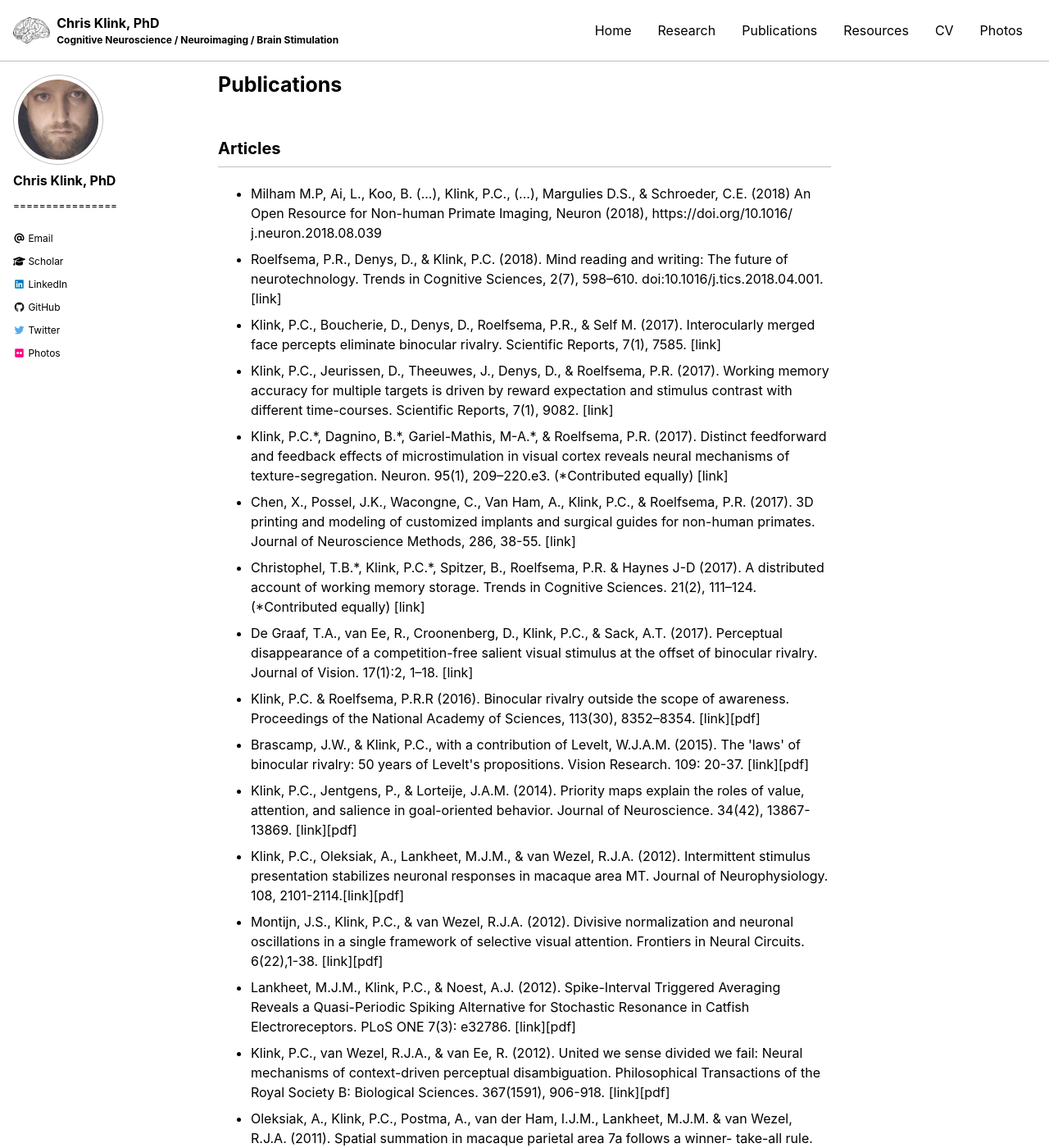
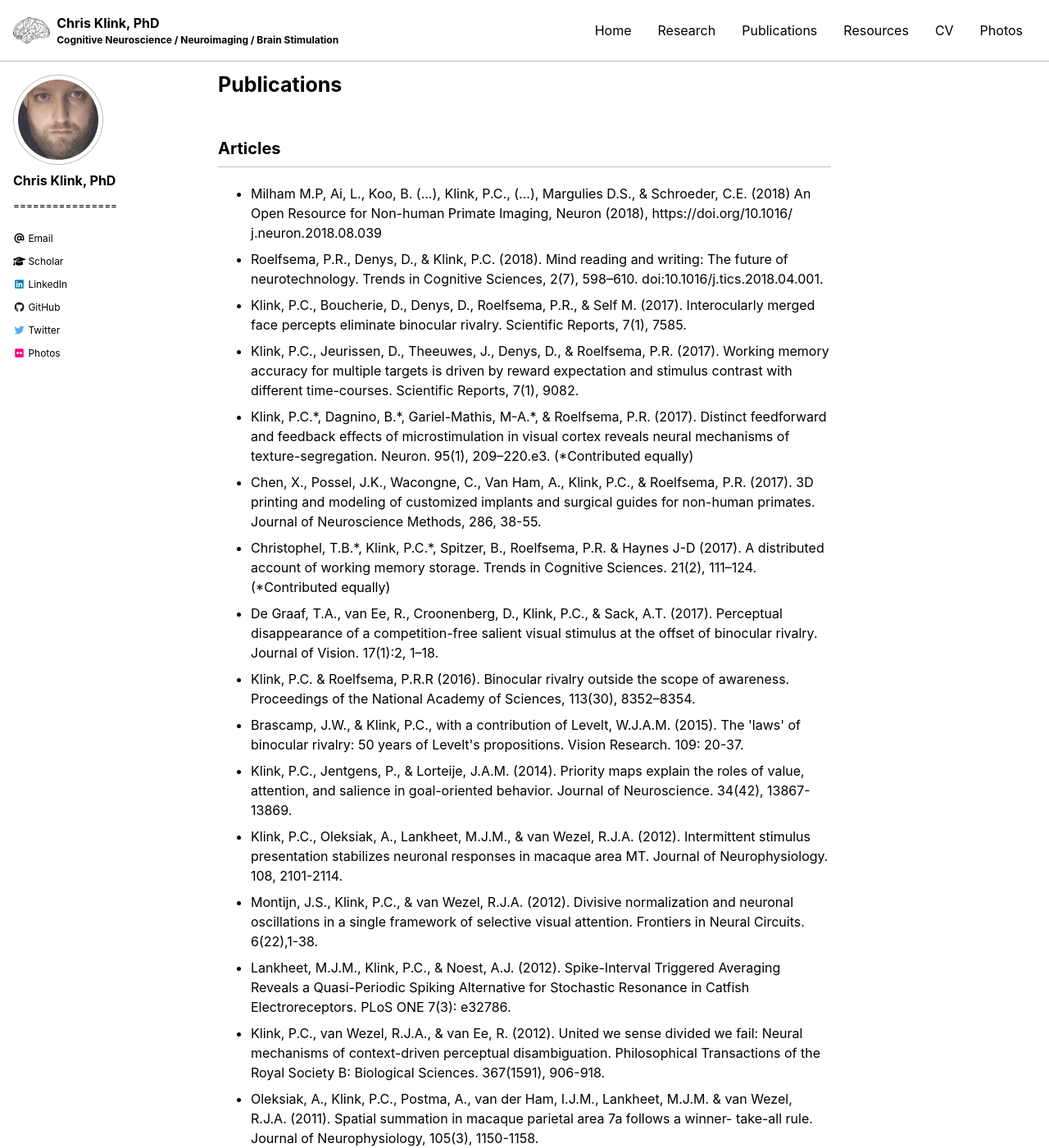
Before and after one commit to pcklink/pcklink.github.io, a Jekyll site: the page built from publications.md, in a window 1280 px wide and 1400 px high. Shown: the whole window at 82% size. Built offline with Jekyll 4.4.1, drawn with Linux system fonts in a browser that asks for light colours; cached includes are drawn as plain includes; nearby versions of some CDN libraries; some of the changed text lies outside the part shown.

Commit message:
Update publications.md

```diff
--- a/publications.md
+++ b/publications.md
@@ -9,64 +9,64 @@ author_profile: true
 <p><ul>
   <li>Milham M.P, Ai, L., Koo, B. (...), Klink, P.C., (...), Margulies D.S., & Schroeder, C.E. (2018)  An Open Resource for Non-human Primate Imaging, Neuron (2018), https://doi.org/10.1016/ j.neuron.2018.08.039
   </li>
-  <li>Roelfsema, P.R., Denys, D., & Klink, P.C. (2018). Mind reading and writing: The future of neurotechnology. Trends in Cognitive Sciences,  2(7), 598–610. doi:10.1016/j.tics.2018.04.001. [link]
+  <li>Roelfsema, P.R., Denys, D., & Klink, P.C. (2018). Mind reading and writing: The future of neurotechnology. Trends in Cognitive Sciences,  2(7), 598–610. doi:10.1016/j.tics.2018.04.001.
   </li>
-  <li>Klink, P.C., Boucherie, D., Denys, D., Roelfsema, P.R., & Self M. (2017). Interocularly merged face percepts eliminate binocular rivalry. Scientific Reports, 7(1), 7585. [link]
+  <li>Klink, P.C., Boucherie, D., Denys, D., Roelfsema, P.R., & Self M. (2017). Interocularly merged face percepts eliminate binocular rivalry. Scientific Reports, 7(1), 7585.
   </li>
-  <li>Klink, P.C., Jeurissen, D., Theeuwes, J., Denys, D., & Roelfsema, P.R. (2017). Working memory accuracy for multiple targets is driven by reward expectation and stimulus contrast with different time-courses. Scientific Reports, 7(1), 9082. [link]
+  <li>Klink, P.C., Jeurissen, D., Theeuwes, J., Denys, D., & Roelfsema, P.R. (2017). Working memory accuracy for multiple targets is driven by reward expectation and stimulus contrast with different time-courses. Scientific Reports, 7(1), 9082.
   </li>
-  <li>Klink, P.C.*, Dagnino, B.*, Gariel-Mathis, M-A.*, & Roelfsema, P.R. (2017). Distinct feedforward and feedback effects of microstimulation in visual cortex reveals neural mechanisms of texture-segregation. Neuron. 95(1), 209–220.e3. (*Contributed equally) [link]
+  <li>Klink, P.C.*, Dagnino, B.*, Gariel-Mathis, M-A.*, & Roelfsema, P.R. (2017). Distinct feedforward and feedback effects of microstimulation in visual cortex reveals neural mechanisms of texture-segregation. Neuron. 95(1), 209–220.e3. (*Contributed equally)
   </li>
-  <li>Chen, X., Possel, J.K., Wacongne, C., Van Ham, A., Klink, P.C., & Roelfsema, P.R. (2017). 3D printing and modeling of customized implants and surgical guides for non-human primates. Journal of Neuroscience Methods, 286, 38-55. [link]
+  <li>Chen, X., Possel, J.K., Wacongne, C., Van Ham, A., Klink, P.C., & Roelfsema, P.R. (2017). 3D printing and modeling of customized implants and surgical guides for non-human primates. Journal of Neuroscience Methods, 286, 38-55.
   </li>
-  <li>Christophel, T.B.*, Klink, P.C.*, Spitzer, B., Roelfsema, P.R. & Haynes J-D (2017). A distributed account of working memory storage. Trends in Cognitive Sciences. 21(2), 111–124. (*Contributed equally) [link]
+  <li>Christophel, T.B.*, Klink, P.C.*, Spitzer, B., Roelfsema, P.R. & Haynes J-D (2017). A distributed account of working memory storage. Trends in Cognitive Sciences. 21(2), 111–124. (*Contributed equally)
   </li>
-  <li>De Graaf, T.A., van Ee, R., Croonenberg, D., Klink, P.C., & Sack, A.T. (2017). Perceptual disappearance of a competition-free salient visual stimulus at the offset of binocular rivalry. Journal of Vision. 17(1):2, 1–18. [link]
+  <li>De Graaf, T.A., van Ee, R., Croonenberg, D., Klink, P.C., & Sack, A.T. (2017). Perceptual disappearance of a competition-free salient visual stimulus at the offset of binocular rivalry. Journal of Vision. 17(1):2, 1–18.
   </li>
-  <li>Klink, P.C. & Roelfsema, P.R.R (2016). Binocular rivalry outside the scope of awareness. Proceedings of the National Academy of Sciences, 113(30), 8352–8354. [link][pdf]
+  <li>Klink, P.C. & Roelfsema, P.R.R (2016). Binocular rivalry outside the scope of awareness. Proceedings of the National Academy of Sciences, 113(30), 8352–8354.
   </li>
-  <li>Brascamp, J.W., & Klink, P.C., with a contribution of Levelt, W.J.A.M. (2015). The 'laws' of binocular rivalry: 50 years of Levelt's propositions. Vision Research. 109: 20-37. [link][pdf]
+  <li>Brascamp, J.W., & Klink, P.C., with a contribution of Levelt, W.J.A.M. (2015). The 'laws' of binocular rivalry: 50 years of Levelt's propositions. Vision Research. 109: 20-37.
   </li>
-  <li>Klink, P.C., Jentgens, P., & Lorteije, J.A.M. (2014). Priority maps explain the roles of value, attention, and salience in goal-oriented behavior. Journal of Neuroscience. 34(42), 13867-13869. [link][pdf]
+  <li>Klink, P.C., Jentgens, P., & Lorteije, J.A.M. (2014). Priority maps explain the roles of value, attention, and salience in goal-oriented behavior. Journal of Neuroscience. 34(42), 13867-13869.
   </li>
-  <li>Klink, P.C., Oleksiak, A., Lankheet, M.J.M., & van Wezel, R.J.A. (2012). Intermittent stimulus presentation stabilizes neuronal responses in macaque area MT. Journal of Neurophysiology. 108, 2101-2114.[link][pdf]
+  <li>Klink, P.C., Oleksiak, A., Lankheet, M.J.M., & van Wezel, R.J.A. (2012). Intermittent stimulus presentation stabilizes neuronal responses in macaque area MT. Journal of Neurophysiology. 108, 2101-2114.
   </li>
-  <li>Montijn, J.S., Klink, P.C., & van Wezel, R.J.A. (2012). Divisive normalization and neuronal oscillations in a single framework of selective visual attention. Frontiers in Neural Circuits. 6(22),1-38. [link][pdf]
+  <li>Montijn, J.S., Klink, P.C., & van Wezel, R.J.A. (2012). Divisive normalization and neuronal oscillations in a single framework of selective visual attention. Frontiers in Neural Circuits. 6(22),1-38.
   </li>
-  <li>Lankheet, M.J.M., Klink, P.C., & Noest, A.J. (2012). Spike-Interval Triggered Averaging Reveals a Quasi-Periodic Spiking Alternative for Stochastic Resonance in Catfish Electroreceptors. PLoS ONE 7(3): e32786. [link][pdf]
+  <li>Lankheet, M.J.M., Klink, P.C., & Noest, A.J. (2012). Spike-Interval Triggered Averaging Reveals a Quasi-Periodic Spiking Alternative for Stochastic Resonance in Catfish Electroreceptors. PLoS ONE 7(3): e32786.
   </li>
-  <li>Klink, P.C., van Wezel, R.J.A., & van Ee, R. (2012). United we sense divided we fail: Neural mechanisms of context-driven perceptual disambiguation. Philosophical Transactions of the Royal Society B: Biological Sciences. 367(1591), 906-918. [link][pdf]
+  <li>Klink, P.C., van Wezel, R.J.A., & van Ee, R. (2012). United we sense divided we fail: Neural mechanisms of context-driven perceptual disambiguation. Philosophical Transactions of the Royal Society B: Biological Sciences. 367(1591), 906-918.
   </li>
-  <li>Oleksiak, A., Klink, P.C., Postma, A., van der Ham, I.J.M., Lankheet, M.J.M. & van Wezel, R.J.A. (2011). Spatial summation in macaque parietal area 7a follows a winner- take-all rule. Journal of Neurophysiology, 105(3), 1150-1158.  [link][pdf]
+  <li>Oleksiak, A., Klink, P.C., Postma, A., van der Ham, I.J.M., Lankheet, M.J.M. & van Wezel, R.J.A. (2011). Spatial summation in macaque parietal area 7a follows a winner- take-all rule. Journal of Neurophysiology, 105(3), 1150-1158.
   </li>
-  <li>Klink, P.C., Montijn, J.S., & van Wezel, R.J.A. (2010). Crossmodal duration perception involves perceptual grouping, temporal ventriloquism and variable internal clock rates. Attention, Perception & Psychophysics, 73(1), 219-236. [link][pdf]
+  <li>Klink, P.C., Montijn, J.S., & van Wezel, R.J.A. (2010). Crossmodal duration perception involves perceptual grouping, temporal ventriloquism and variable internal clock rates. Attention, Perception & Psychophysics, 73(1), 219-236.
   </li>
-  <li>Oleksiak, A., Postma, A., van der Ham, I.J.M., Klink, P.C., & van Wezel, R.J.A. (2010). A review of lateralization of spatial functioning in nonhuman primates. Brain Research Reviews, [link][pdf]
+  <li>Oleksiak, A., Postma, A., van der Ham, I.J.M., Klink, P.C., & van Wezel, R.J.A. (2010). A review of lateralization of spatial functioning in nonhuman primates. Brain Research Reviews.
   </li>
-  <li>Klink, P.C., Brascamp, J.W., Blake, R., & van Wezel, R.J.A. (2010). Experience-driven plasticity in binocular vision. Current Biology, 20(16), 1464-1469. [link][pdf]
+  <li>Klink, P.C., Brascamp, J.W., Blake, R., & van Wezel, R.J.A. (2010). Experience-driven plasticity in binocular vision. Current Biology, 20(16), 1464-1469.
   </li>
-  <li>Klink, P.C., Noest, A.J., Holten, V., van den Berg, A.V., & van Wezel, R.J.A. (2009). Occlusion-related lateral connections stabilize kinetic depth through perceptual coupling. Journal of Vision, 9(10):20, 1-20. [link][pdf]
+  <li>Klink, P.C., Noest, A.J., Holten, V., van den Berg, A.V., & van Wezel, R.J.A. (2009). Occlusion-related lateral connections stabilize kinetic depth through perceptual coupling. Journal of Vision, 9(10):20, 1-20.
   </li>
-  <li>Klink, P.C., van Ee, R., & van Wezel, R.J.A. (2008). General validity of Levelt’s propositions reveals common computational mechanisms for visual rivalry. PLoS ONE, 3(10): e3473. [link][pdf]
+  <li>Klink, P.C., van Ee, R., & van Wezel, R.J.A. (2008). General validity of Levelt’s propositions reveals common computational mechanisms for visual rivalry. PLoS ONE, 3(10): e3473.
   </li>
-  <li>Klink, P.C., Van Ee, R., Nijs, M.M., Brouwer, G.J., Noest, A.J., & van Wezel, R.J.A. (2008). Early interactions between neuronal adaptation and voluntary control determine perceptual choices in bistable vision. Journal of Vision, 8(5):16, 1-18. [link][pdf]
+  <li>Klink, P.C., Van Ee, R., Nijs, M.M., Brouwer, G.J., Noest, A.J., & van Wezel, R.J.A. (2008). Early interactions between neuronal adaptation and voluntary control determine perceptual choices in bistable vision. Journal of Vision, 8(5):16, 1-18.
   </li>
-  <li>Klink, P.C. (2008). Some spikes are more informative than others. Journal of Neuroscience, 28(19), 4844-4845. [link][pdf]
+  <li>Klink, P.C. (2008). Some spikes are more informative than others. Journal of Neuroscience, 28(19), 4844-4845.
   </li>
 </ul></p>
 
 
 ## Book chapters
 <ul>
-  <li>Klink, P.C., Self, M.W., Lamme, V.A., & Roelfsema, P.R. (2015). Theories and methods in the scientific study of consciousness. The Constitution of Phenomenal Consciousness: Towards a Science and Theory, ed. S. Miller, Advances in Consciousness Research. John Benjamins Publishing Company. [pdf]
+  <li>Klink, P.C., Self, M.W., Lamme, V.A., & Roelfsema, P.R. (2015). Theories and methods in the scientific study of consciousness. The Constitution of Phenomenal Consciousness: Towards a Science and Theory, ed. S. Miller, Advances in Consciousness Research. John Benjamins Publishing Company.
   </li>
-  <li>Klink, P.C., van Wezel, R.J.A., & van Ee, R. (2014). The future of binocular rivalry research: Reaching through a window on consciousness. The Constitution of Visual Consciousness: Lessons from Binocular Rivalry, ed. S. Miller, Advances in Consciousness Research. John Benjamins Publishing Company. [pdf]
+  <li>Klink, P.C., van Wezel, R.J.A., & van Ee, R. (2014). The future of binocular rivalry research: Reaching through a window on consciousness. The Constitution of Visual Consciousness: Lessons from Binocular Rivalry, ed. S. Miller, Advances in Consciousness Research. John Benjamins Publishing Company.
   </li>
 </ul>
 
 ## PHD thesis
 <ul>
-  <li>Klink, P.C. (2011). Neural mechanisms of context-driven conscious visual perception. [pdf]
+  <li>Klink, P.C. (2011). Neural mechanisms of context-driven conscious visual perception.
   </li>
 </ul>
 
@@ -80,44 +80,44 @@ author_profile: true
   </li>
   <li>Klink, P.C., Lorteije, J.A.M., van Vugt, B., & Roelfsema, P.R. (2015). Priority-related response modulations in macaque visual cortex. FENS Brain Conference 'Bridging Neural Mechanisms & Cognition'.
   </li>
-  <li>Klink, P.C., Lorteije, J.A.M., van Vugt, B., & Roelfsema, P.R. (2015). Bottom-up and top-down priorities modulate responses in macaque visual cortex. Society for Neuroscience, Annual Meeting 2015. [poster pdf]
+  <li>Klink, P.C., Lorteije, J.A.M., van Vugt, B., & Roelfsema, P.R. (2015). Bottom-up and top-down priorities modulate responses in macaque visual cortex. Society for Neuroscience, Annual Meeting 2015.
   </li>
   <li>De Graaf, T.A., van Ee, R., Croonenberg, D., Klink, P.C., & Sack, A.T. (2015) Disrupting binocular rivalry can lead to lasting visual suppression: psychophysics and computational modeling. Human Brain Mapping 2015.
   </li>
-  <li>Arsenault, J.T., Rima, S., Klink, P.C., Stemmann, H., & Vanduffel, W. (submitted) Electrical microstimulation of the ventral tegmental area reinforces cue selection in monkeys. Society for Neuroscience, Annual Meeting 2013.
+  <li>Arsenault, J.T., Rima, S., Klink, P.C., Stemmann, H., & Vanduffel, W. (2013) Electrical microstimulation of the ventral tegmental area reinforces cue selection in monkeys. Society for Neuroscience, Annual Meeting 2013.
   </li>
-  <li>Klink, P.C., Perceptual stabilization of ambiguous visual input: a synthesis of perception, computation and neurophysiology. ECVP 2012, Alghero, Italy.[slides pdf]
+  <li>Klink, P.C., (2012) Perceptual stabilization of ambiguous visual input: a synthesis of perception, computation and neurophysiology. ECVP 2012, Alghero, Italy.
   </li>
-  <li>Klink, P.C., Oleksiak, A., Postma, A., van der Ham, I.J.M., Lankheet, M.J.M., & van Wezel, R.J.A. (2011). A ‘matched filter’ mechanism of visual short-term memory in macaque parietal area 7a. Annual meeting of the Society for Neuroscience, Washington DC, USA. [poster pdf]
+  <li>Klink, P.C., Oleksiak, A., Postma, A., van der Ham, I.J.M., Lankheet, M.J.M., & van Wezel, R.J.A. (2011). A ‘matched filter’ mechanism of visual short-term memory in macaque parietal area 7a. Annual meeting of the Society for Neuroscience, Washington DC, USA.
   </li>
   <li>Klink, P.C. (2011). Experience-driven plasticity in adult binocular vision. 9th Dutch EndoNeuroPsycho Meeting, Lunteren, the Netherlands.
   </li>
-  <li>Klink, P.C., Lankheet, M.J.M., & van Wezel, R.J.A. (2011). Intermittent motion stimuli stabilize neuronal responses in area MT: Implications for the perceptual stabilization of visual ambiguities. Vision Science Society Annual Meeting, Naples FL, USA. [poster pdf]
+  <li>Klink, P.C., Lankheet, M.J.M., & van Wezel, R.J.A. (2011). Intermittent motion stimuli stabilize neuronal responses in area MT: Implications for the perceptual stabilization of visual ambiguities. Vision Science Society Annual Meeting, Naples FL, USA.
   </li>
   <li>van Wezel, R.J.A., Lankheet, M.J.M., & Klink, P.C. (2010). The time-course of perceptual stabilization induces response stabilization in macaque area MT neurons. Society for Neuroscience, 74.12.
   </li>
-  <li>Klink, P.C., Noest, A.J., & Lankheet, M.J.M. (2010). Spike-pair triggered averaging reveals a function for spike generation in neural coding. The Federation of European Neuroscience Societies Forum, Amsterdam, the Netherlands. [poster pdf]
+  <li>Klink, P.C., Noest, A.J., & Lankheet, M.J.M. (2010). Spike-pair triggered averaging reveals a function for spike generation in neural coding. The Federation of European Neuroscience Societies Forum, Amsterdam, the Netherlands.
   </li>
-  <li>Klink, P.C., Brascamp, J.W., Blake, R., & Van Wezel, R.J.A. (2010). Plasticity of interocular inhibition with prolonged binocular rivalry. Vision Science Society Annual Meeting, Naples FL, USA. [slides pdf]
+  <li>Klink, P.C., Brascamp, J.W., Blake, R., & Van Wezel, R.J.A. (2010). Plasticity of interocular inhibition with prolonged binocular rivalry. Vision Science Society Annual Meeting, Naples FL, USA.
   </li>
-  <li>Klink, P.C., Lankheet, M.J.M., & Van Wezel, R.J.A. (2009). The neural signature of stabilized ambiguous stucture-from-motion in macaque area MT. Society for Neuroscience, 558.19. [poster pdf]
+  <li>Klink, P.C., Lankheet, M.J.M., & Van Wezel, R.J.A. (2009). The neural signature of stabilized ambiguous stucture-from-motion in macaque area MT. Society for Neuroscience, 558.19.
   </li>
-  <li>Klink, P.C. (2009). Perception of ambiguous figures in spatiotemporal context. 8th Dutch EndoNeuroPsycho Meeting, Doorwerth, the Netherlands. [slides pdf]
+  <li>Klink, P.C. (2009). Perception of ambiguous figures in spatiotemporal context. 8th Dutch EndoNeuroPsycho Meeting, Doorwerth, the Netherlands.
   </li>
-  <li>Klink, P.C., Noest, A.J., & Van Wezel, R.J.A. (2009). Amodal spatial facilitation resolves local ambiguities of kinetic depth. Journal of Vision, 9(8):275, 275a. [link][poster pdf]
+  <li>Klink, P.C., Noest, A.J., & Van Wezel, R.J.A. (2009). Amodal spatial facilitation resolves local ambiguities of kinetic depth. Journal of Vision, 9(8):275, 275a.
   </li>
-  <li>Klink, P.C., & van Wezel, R.J.A. (2009). Area MT and the stabilized perception of bistable structure-from-motion. European Primate Neurobiology Meeting, Goettingen, Germany. [poster pdf]
+  <li>Klink, P.C., & van Wezel, R.J.A. (2009). Area MT and the stabilized perception of bistable structure-from-motion. European Primate Neurobiology Meeting, Goettingen, Germany.
   </li>
-  <li>Klink, P.C., Van Ee, R., & Van Wezel, R.J.A. (2008). Levelt’s propositions generalized for bi-stable structure-from-motion: Common computational mechanisms of visual rivalry. Perception 37 ECVP Abstract Supplement, page 28. [link][poster pdf]
+  <li>Klink, P.C., Van Ee, R., & Van Wezel, R.J.A. (2008). Levelt’s propositions generalized for bi-stable structure-from-motion: Common computational mechanisms of visual rivalry. Perception 37 ECVP Abstract Supplement, page 28.
   </li>
-  <li>Klink, P.C., Van Ee, R., Noest, A.J., & Van Wezel, R.J.A. (2007). Early interactions among perceptual history, stimulus timing and voluntary control determine perceptual decisions in bistable vision. Society for Neuroscience, 507.14.4. [poster pdf]
+  <li>Klink, P.C., Van Ee, R., Noest, A.J., & Van Wezel, R.J.A. (2007). Early interactions among perceptual history, stimulus timing and voluntary control determine perceptual decisions in bistable vision. Society for Neuroscience, 507.14.4.
   </li>
-  <li>Noest, A.J., Van Ee, R., Van Wezel, R.J.A., Klink, P.C., & Nijs, M.M. (2007). Bistable percept-choice dynamics explained by early interactions between stimulus timing, voluntary bias, and perceptual history. Perception 36 ECVP Abstract Supplement. [link]
+  <li>Noest, A.J., Van Ee, R., Van Wezel, R.J.A., Klink, P.C., & Nijs, M.M. (2007). Bistable percept-choice dynamics explained by early interactions between stimulus timing, voluntary bias, and perceptual history. Perception 36 ECVP Abstract Supplement.
   </li>
 </ul>
 
 ## Other
 <ul>
-  <li>Klink, P.C. (2007). Attention vs. Contrast for the Single Neuron: Does the analogy hold? Journal of Neuroscience, eLetter. [link]
+  <li>Klink, P.C. (2007). Attention vs. Contrast for the Single Neuron: Does the analogy hold? Journal of Neuroscience, eLetter.
   </li>
 </ul>
```
